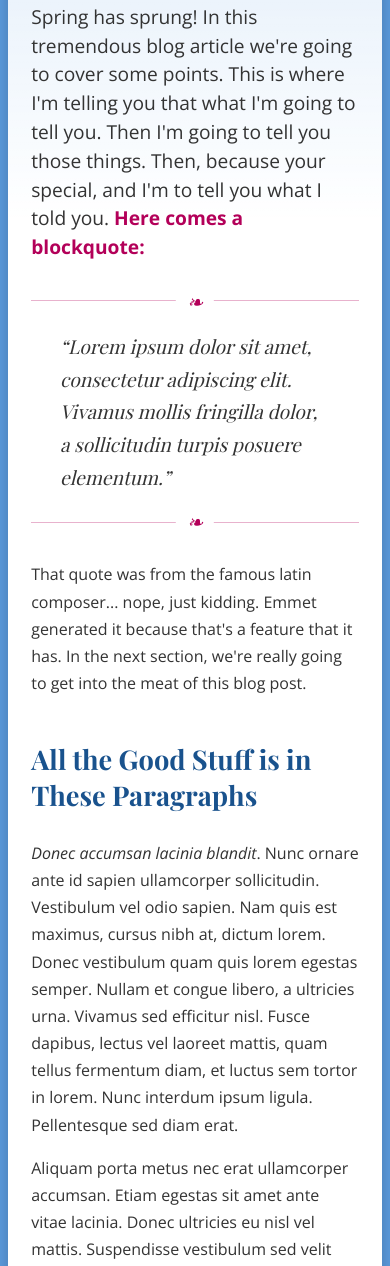
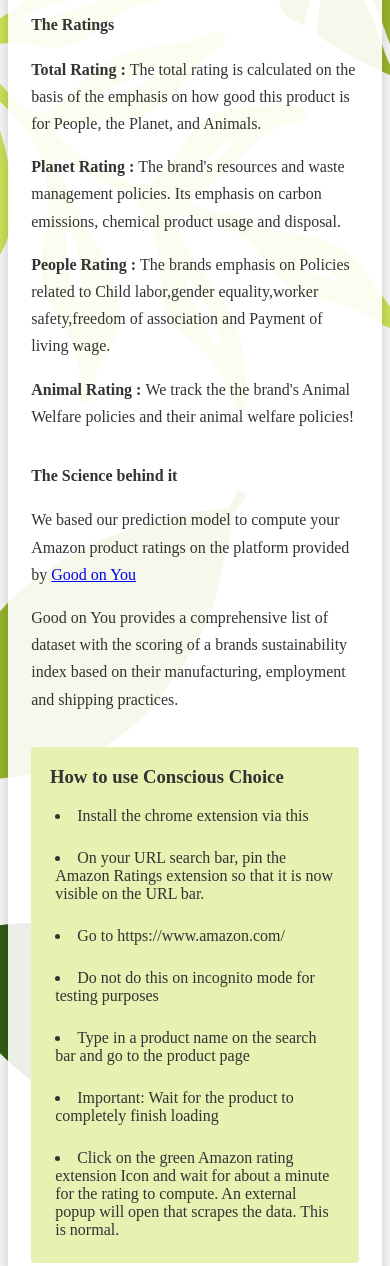
Before and after one commit to ishita-kumar/Conscious-Choice, a browser extension: page index.html in a window 390 px wide. Shown: the part 400-1666 px from the top of the page. Drawn offline with nearby package versions, Linux system fonts and the light colour scheme; a web font is replaced by a local one.

Commit message:
added files

```diff
--- a/index.html
+++ b/index.html
@@ -5,39 +5,40 @@
   <title>Conscious Choice</title>
   <meta name="viewport" content="width=device-width, initial-scale=1">
 <link href="https://fonts.googleapis.com/css?family=Open+Sans:300,300i,400,400i,700,700i|Playfair+Display:400,400i,700,700i,900,900i" rel="stylesheet">
-<link rel="stylesheet" href="style.css">
+<link rel="stylesheet" href="readmore.css">
 
 </head>
 <body>
-<!-- partial:index.partial.html -->
-<h1>A Tremendous Post Title</h1>
-<p><strong><em>June 11th, 2018</em> by Writerton McWriterpants</strong></p>
-<h2>An Inspiring Subtitle</h2>
-<p><img src="https://s3-us-west-2.amazonaws.com/s.cdpn.io/t-1/cherry-blossoms-unsplash.jpg" alt="cherry blossoms"></p>
-<p>Spring has sprung! In this tremendous blog article we're going to cover some points. This is where I'm telling you that what I'm going to tell you. Then I'm going to tell you those things. Then, because your special, and I'm to tell you what I told you. <strong>Here comes a blockquote:</strong></p>
-<blockquote>
-<p>Lorem ipsum dolor sit amet, consectetur adipiscing elit. Vivamus mollis fringilla dolor, a sollicitudin turpis posuere elementum.</p>
-</blockquote>
-<p>That quote was from the famous latin composer... nope, just kidding. Emmet generated it because that's a feature that it has. In the next section, we're really going to get into the meat of this blog post.</p>
-<h3>All the Good Stuff is in These Paragraphs</h3>
-<p><em>Donec accumsan lacinia blandit</em>. Nunc ornare ante id sapien ullamcorper sollicitudin. Vestibulum vel odio sapien. Nam quis est maximus, cursus nibh at, dictum lorem. Donec vestibulum quam quis lorem egestas semper. Nullam et congue libero, a ultricies urna. Vivamus sed efficitur nisl. Fusce dapibus, lectus vel laoreet mattis, quam tellus fermentum diam, et luctus sem tortor in lorem. Nunc interdum ipsum ligula. Pellentesque sed diam erat.</p>
-<p>Aliquam porta metus nec erat ullamcorper accumsan. Etiam egestas sit amet ante vitae lacinia. Donec ultricies eu nisl vel mattis. Suspendisse vestibulum sed velit lacinia imperdiet. Vivamus in nibh ullamcorper, laoreet arcu ut, gravida nulla. Curabitur in diam tempus, cursus mauris a, posuere tellus. Pellentesque purus orci, commodo non ex eu, porttitor sagittis erat. Vestibulum at orci nec turpis pharetra imperdiet quis ut urna. Donec eget accumsan tortor. In interdum mauris at velit gravida, in euismod lacus sodales. Curabitur pellentesque nunc nulla, id convallis enim eleifend vel.</p>
-<p>Vivamus mollis fringilla dolor, a sollicitudin turpis posuere elementum. Quisque risus dolor, rhoncus sed imperdiet vel, tristique ac nisi. Sed dapibus aliquam nibh, at posuere dolor lobortis ac. Nam quis urna ac magna facilisis blandit. Maecenas vel arcu nec ipsum venenatis malesuada. Class aptent taciti sociosqu ad litora torquent per conubia nostra, per inceptos himenaeos. Etiam semper ac sem at interdum. Ut massa est, egestas id sem at, commodo consequat velit.</p>
-<h3>Some Key Takeaways</h3>
-<p>After reading this tremendous blog article, these are the salient points:</p>
-<ul>
-<li>A bullet point</li>
-<li>Another one
-<ol>
-<li>Sub point one</li>
-<li>Sub point two</li>
-</ol>
+  <!-- <h1>A Tremendous Post Title</h1> -->
+<!-- <p><strong><em>June 11th, 2018</em> by Writerton McWriterpants</strong></p> -->
+<!-- <h2>An Inspiring Subtitle</h2> -->
+<h1><img src="./images/cc.png" style="width:100%"/></h1>
+<!-- <p><img src="trees.png"></p> -->
+
+<!-- <strong>An Amazon chrome Extension you can trust! </strong> -->
+<h3>An Amazon chrome Extension you can trust </h3>
+<p><strong>How we work: </strong>Conscious Choice follows a simple process to higlight the ratings of your product. We check your product or brands details in real time and predict a score on the goodness of this product.</p>
+
+<h4>The Ratings</h4>
+<p><strong>Total Rating : </strong>The total rating is calculated on the basis of the emphasis on how good this product is for People, the Planet, and Animals. </p>
+<p><strong>Planet Rating : </strong>The brand's resources and waste management policies. Its emphasis on carbon emissions, chemical product usage and disposal.</p>
+<p><strong>People Rating : </strong>The brands emphasis on Policies related to Child labor,gender equality,worker safety,freedom of
+  association and Payment of living wage.</p>
+<p><strong>Animal Rating : </strong>We track the the brand's Animal Welfare policies and their animal welfare policies! </p>
+<h4>The Science behind it</h4>
+<p> We based our prediction model to compute your Amazon product ratings on the platform provided by  <a href="https://goodonyou.eco/how-we-rate/">Good on You</a></p>
+<p>Good on You provides a comprehensive list of dataset with the scoring of a brands sustainability index based on their manufacturing, employment and shipping practices.</p>
+<h3>How to use Conscious Choice</h3>
+<li>Install the chrome extension via <a>this</a></li>
+<li>On your URL search bar, pin the Amazon Ratings extension so that it is now visible on the URL bar.</li>
+<li>Go to  https://www.amazon.com/ </li>
+<li>Do not do this on incognito mode for testing purposes</li>
+<li>Type in a product name on the search bar and go to the product page</li>
+<li>Important: Wait for the product to completely finish loading</li>
+<li>Click on the green Amazon rating extension Icon and wait for about a minute for the rating to compute. An external popup will open that scrapes the data. This is normal.</li>
 </li>
-<li>Another one</li>
-<li>How about four?</li>
 </ul>
-<p>In a pellentesque eros. Morbi elementum venenatis est quis cursus. Nunc vitae mi maximus, volutpat enim nec, ultricies libero. Donec pharetra dui arcu, vel sagittis dolor scelerisque nec!</p>
-<!-- partial -->
+<!-- <p><strong><em>June 11th, 2018</em> by Writerton McWriterpants</strong></p> -->
 
 </body>
 </html>
--- /dev/null
+++ b/readmore.css
@@ -0,0 +1,74 @@
+@import url('https://fonts.googleapis.com/css2?family=Poppins:ital,wght@0,100;0,200;0,300;0,400;0,500;0,600;0,700;0,800;0,900;1,100;1,200;1,300;1,400;1,500;1,600;1,700;1,800;1,900&display=swap');
+
+html {
+    width: 100vw;
+    padding: 0 2vw;
+    background-image: url("trees.png");
+
+  }
+  body {
+    max-width: 800px;
+    margin: 15vmin auto 4em auto;
+    display: flex;
+    background-color: #cccccc;
+    flex-direction: column;
+    background: rgba(255, 255, 255, 0.9);
+    padding: 6vw;
+    color: #333;
+    border-radius: 8px;
+    box-shadow: 0 0 5vw rgba(0, 0, 0, 0.25);
+  }
+  * {
+    box-sizing: border-box;
+  }
+
+
+  p,
+  ul {
+    margin: 0 0 1em 0;
+    line-height: 1.7;
+  }
+  ul {
+    list-style-type: none;
+  }
+
+  h3:last-of-type {
+    margin: 1em 0 0 0;
+    padding: 1em;
+    background:  #E6F1B2;
+    backface-visibility: 0.7;
+    border-radius: 4px 4px 0 0;
+  }
+  h3:last-of-type ~ * {
+    background: #E6F1B2;
+    margin-top: 0;
+    margin-bottom: 0;
+    padding: 0 1.5em 1.5em 1.5em;
+  }
+  h3:last-of-type ~ *:last-child {
+    border-radius: 0 0 4px 4px;
+  }
+  h3:last-of-type ~ ul {
+    padding-left: 5em;
+  }
+  @media screen and (min-width: 1300px) {
+    body {
+      padding: 80px;
+    }
+  }
+  @media screen and (min-width: 800px) {
+    h1 {
+      font-size: 5em;
+    }
+    h2 {
+      font-size: 2em;
+    }
+  }
+  @media screen and (max-width: 600px) {
+    h2 + p + p {
+      font-size: 1.2em;
+    }
+    blockquote {
+      font-size: 1.2em;
+    }
+  }
```
Also changed, not shown: trees.png (added).
